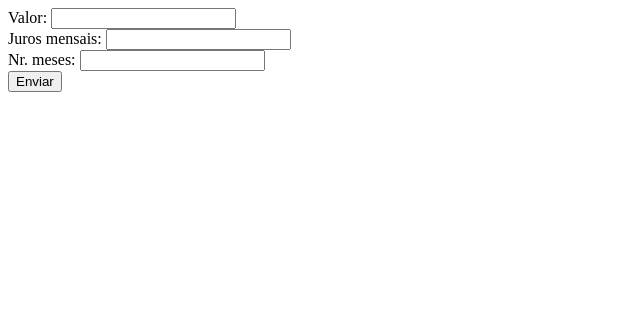
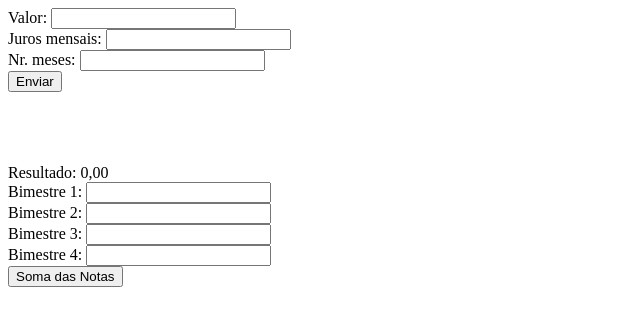
Before and after one commit to Manusup/primeirof_3t, a plain HTML site: page Index.html in a window 1280 px wide. Shown: the whole page, without its empty margins (0-640 px from the left). Drawn offline with Linux system fonts and the light colour scheme.

Commit message:
Update Index.html

```diff
--- a/Index.html
+++ b/Index.html
@@ -15,3 +15,13 @@
             <button onclick="total()">Enviar</button>
 </body>
 </html>
+
+<br><br><br><br><br>
+<span id="resul">Resultado: 0,00</span><br>
+
+Bimestre 1: <input id="b1" type="text"><br>
+Bimestre 2: <input id="b2" type="text"><br>
+Bimestre 3: <input id="b3" type="text"><br>
+Bimestre 4: <input id="b4" type="text"><br>
+<!--Exemplo-->
+<button onclick="Somadasnotas()">Soma das Notas</button>
```
